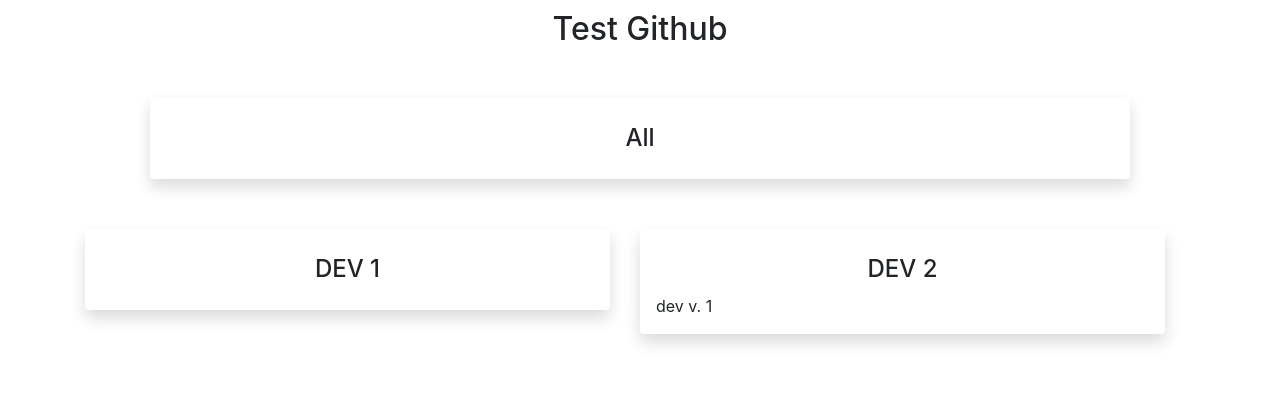
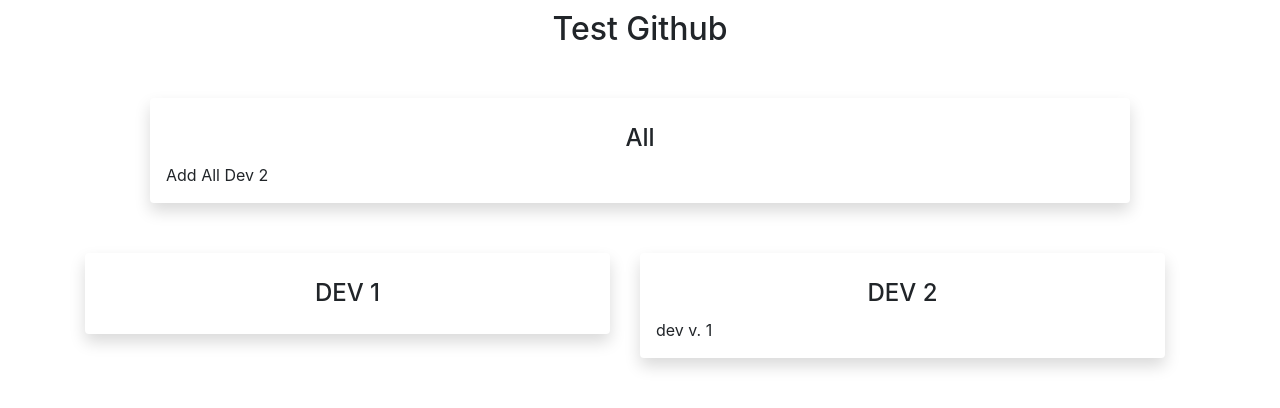
Before and after one commit to THANAWAT-LEGACY/test-github, a React (Create React App) app: page / in a window 1280 px wide. Shown: the top 408 px of the page. Built offline with nearby package versions, Linux system fonts and the light colour scheme.

Commit message:
add all dev 2

```diff
--- a/src/pages/work-all.js
+++ b/src/pages/work-all.js
@@ -4,7 +4,7 @@
     render() {
         return (
             <div>
-
+              Add All Dev 2
             </div>
         )
     }
```
